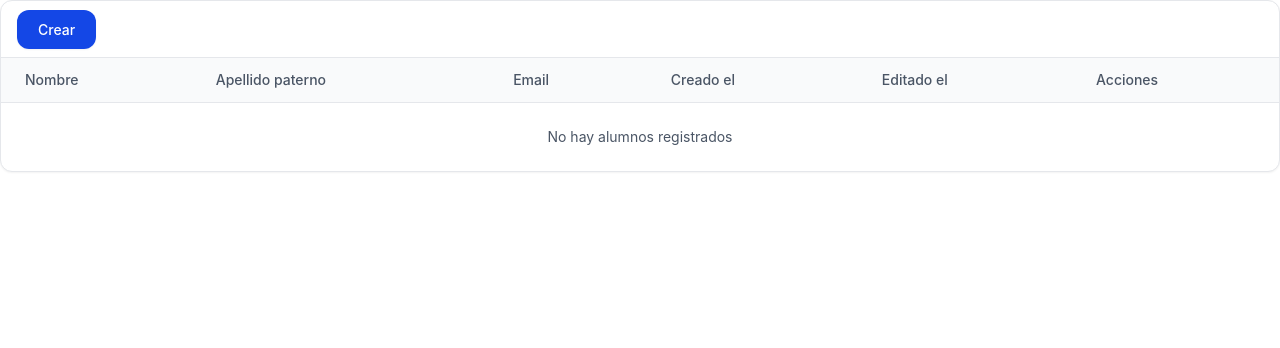
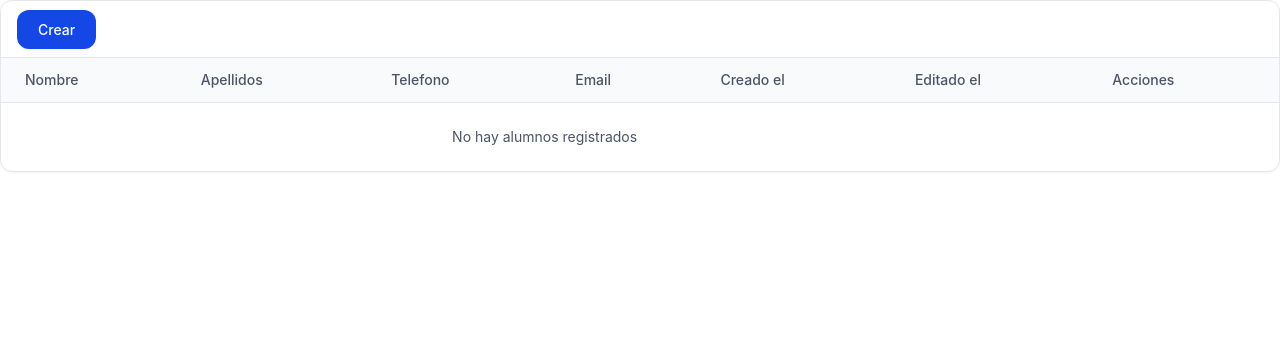
Before and after one commit to IDGS-801-21000163/FlaskBDIDGS801, a Flask app: page / in a window 1280 px wide. Shown: the part 72-420 px from the top of the page. Run offline with Flask 3, Linux system fonts and the light colour scheme; some libraries are stand-ins or nearby versions.

Commit message:
MIGRACIONES 25/02/2026

```diff
--- a/app.py
+++ b/app.py
@@ -30,7 +30,7 @@ def alumno():
 	if request.method == 'POST':
 		create_form = forms.UserForm(request.form)
 
-		alumno = Alumno(nombre=create_form.nombre.data, apellidos=create_form.apaterno.data, email=create_form.email.data)
+		alumno = Alumno(nombre=create_form.nombre.data, apellidos=create_form.apellidos.data, email=create_form.email.data, telefono=create_form.telefono.data)
 		db.session.add(alumno)
 		db.session.commit()
 
@@ -47,7 +47,7 @@ def alumno():
 def detalles():
 	alumno = Alumno.query.get(request.args.get('id'))
 
-	return render_template('detalles.html', nombre=alumno.nombre, apaterno=alumno.apaterno, email=alumno.email)
+	return render_template('detalles.html', nombre=alumno.nombre, apellidos=alumno.apellidos, email=alumno.email, telefono=alumno.telefono)
 
 
 @app.route("/modificar", methods=['GET', 'POST'])
@@ -64,8 +64,10 @@ def modificar():
 		alumno.nombre = create_form.nombre.data
 		alumno.apellidos = create_form.apellidos.data
 		alumno.email = create_form.email.data
+		alumno.telefono = create_form.telefono.data
 
 		db.session.commit()
+		return redirect(url_for('index'))
 
 @app.route("/eliminar", methods=['GET', 'POST'])
 def eliminar():
--- a/forms.py
+++ b/forms.py
@@ -16,3 +16,8 @@ class UserForm(Form):
         validators.DataRequired('Please enter a valid email.'),
         validators.Email('Please enter a valid email.')
     ])
+
+    telefono = StringField('telefono', [
+        validators.DataRequired('Please enter a valid telefono.'),
+        validators.Length(min=10, max=10, message='Please enter a valid telefono.')
+    ])
--- a/models.py
+++ b/models.py
@@ -8,7 +8,7 @@ class Alumno(db.Model):
     id = db.Column(db.Integer, primary_key=True)
     nombre = db.Column(db.String(100))
     apellidos = db.Column(db.String(200))
-    email = db.Column(db.String(120))
+    email = db.Column(db.String(150))
     telefono = db.Column(db.String(20))
     created_at = db.Column(db.DateTime, default=datetime.datetime.now)
     updated_at = db.Column(db.DateTime, default=datetime.datetime.now)
--- a/templates/detalles.html
+++ b/templates/detalles.html
@@ -4,8 +4,9 @@
 
 <div class="flex justify-center">
     <a href="#" class="bg-neutral-primary-soft block max-w-sm p-6 border border-default rounded-base shadow-xs hover:bg-neutral-secondary-medium">
-        <h5 class="mb-3 text-2xl font-semibold tracking-tight text-heading leading-8">{{nombre + ' ' + apaterno}}</h5>
+        <h5 class="mb-3 text-2xl font-semibold tracking-tight text-heading leading-8">{{nombre + ' ' + apellidos}}</h5>
         <p class="text-body">{{email}}</p>
+        <p class="text-body">{{telefono}}</p>
     </a>
 </div>
 
--- a/templates/eliminar.html
+++ b/templates/eliminar.html
@@ -12,7 +12,7 @@ class="fixed inset-0 z-50 flex justify-center items-center bg-black/50">
                 </button>
             <div class="p-4 md:p-5 text-center">
                 <svg class="mx-auto mb-4 text-fg-disabled w-12 h-12" aria-hidden="true" xmlns="http://www.w3.org/2000/svg" width="24" height="24" fill="none" viewBox="0 0 24 24"><path stroke="currentColor" stroke-linecap="round" stroke-linejoin="round" stroke-width="2" d="M12 13V8m0 8h.01M21 12a9 9 0 1 1-18 0 9 9 0 0 1 18 0Z"/></svg>
-                <h3 class="mb-6 text-body">A continuación borrarás al alumno: {{alumno.nombre + ' ' + alumno.apellidos}} <br> Con correo: {{alumno.email}}</h3>
+                <h3 class="mb-6 text-body">A continuación borrarás al alumno: {{alumno.nombre + ' ' + alumno.apellidos or ''}} <br> Con correo: {{alumno.email}}</h3>
                 <div class="flex items-center space-x-4 justify-center">
                     <form method="POST" action="/eliminar">
                                 <input type="hidden" name="csrf_token" value="{{ csrf_token() }}">
--- a/templates/index.html
+++ b/templates/index.html
@@ -20,7 +20,10 @@
                 Nombre
             </th>
             <th scope="col" class="px-6 py-3 font-medium">
-                Apellido paterno
+                Apellidos
+            </th>
+            <th scope="col" class="px-6 py-3 font-medium">
+                Telefono
             </th>
             <th scope="col" class="px-6 py-3 font-medium">
                 Email
@@ -47,6 +50,10 @@
 
             <td class="px-6 py-4">
                 {{ alumno.apellidos }}
+            </td>
+
+            <td class="px-6 py-4">
+                {{ alumno.telefono }}
             </td>
 
             <td class="px-6 py-4">
```
Also changed, not shown: migrations/versions/e13504c9c778_actualizacion_tabla_alumnos.py (added, +38 -0 lines), templates/alumno.html (+11 -2 lines), templates/modificar.html (+10 -0 lines).
